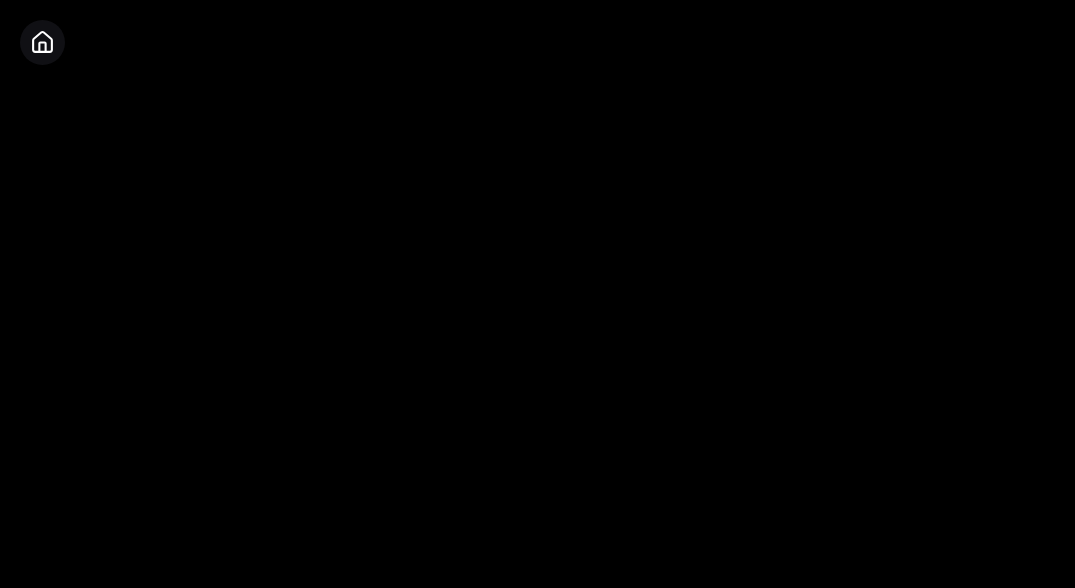
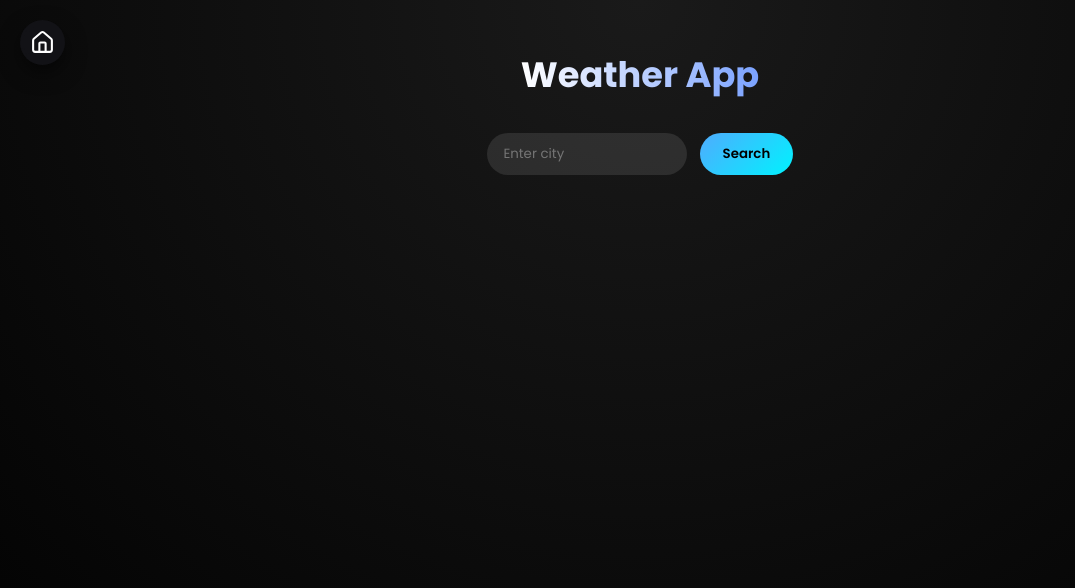
Before and after one commit to Hrisshhii/react-practice, a React (Vite) app in the folder MiniProjects/: page /react-practice/weather in a window 1280 px wide. Shown: the top 588 px of the page, without its empty margins (0-1075 px from the left). Built offline with nearby package versions, Linux system fonts and the light colour scheme.

Commit message:
Weathers app .. not completed API errors

```diff
--- a/MiniProjects/src/components/Weather/Weather.css
+++ b/MiniProjects/src/components/Weather/Weather.css
@@ -0,0 +1,90 @@
+.weather-page{
+  min-height:100vh;
+  background: radial-gradient(circle at top,#1a1a1a,#000);
+  display:flex;
+  flex-direction:column;
+  align-items:center;
+  padding:3rem 1.5rem;
+  color:white;
+}
+
+.weather-title{
+  font-size:2.2rem;
+  margin-bottom:2rem;
+  background:linear-gradient(90deg,#fff,#7aa2ff);
+  background-clip:text;
+  -webkit-background-clip:text;
+  -webkit-text-fill-color:transparent;
+}
+
+.weather-search{
+  display:flex;
+  gap:0.8rem;
+  margin-bottom:2rem;
+}
+
+.weather-search input{
+  padding:0.7rem 1rem;
+  border-radius:999px;
+  border:none;
+  outline:none;
+  background:rgba(255,255,255,0.1);
+  color:white;
+  width:200px;
+}
+
+.weather-search button{
+  padding:0.7rem 1.4rem;
+  border:none;
+  border-radius:999px;
+  background:linear-gradient(135deg,#4facfe,#00f2fe);
+  cursor:pointer;
+  font-weight:600;
+}
+
+.weather-search button:hover{
+  opacity:0.9;
+}
+
+.status{
+  color:#7aa2ff;
+  margin-top:1rem;
+}
+
+.error{
+  color:#ff6b6b;
+  margin-top:1rem;
+}
+
+.weather-card{
+  margin-top:2rem;
+  background:rgba(255,255,255,0.08);
+  backdrop-filter:blur(12px);
+  border-radius:18px;
+  padding:2rem 2.5rem;
+  text-align:center;
+  box-shadow:0 20px 40px rgba(0,0,0,0.6);
+  animation:fadeIn 0.5s ease;
+}
+
+.weather-card h2{
+  font-size:1.5rem;
+  margin-bottom:0.5rem;
+}
+
+.temp{
+  font-size:3rem;
+  font-weight:700;
+  color:#4facfe;
+}
+
+.desc{
+  text-transform:capitalize;
+  opacity:0.8;
+  margin-top:0.3rem;
+}
+
+@keyframes fadeIn{
+  from{opacity:0; transform:translateY(10px);}
+  to{opacity:1; transform:translateY(0);}
+}
--- a/MiniProjects/src/components/Weather/Weather.jsx
+++ b/MiniProjects/src/components/Weather/Weather.jsx
@@ -1,11 +1,62 @@
+import { useState } from 'react';
 import { BackHome } from '../BackHome';
 import './Weather.css';
 
 export function Weather(){
-    return (
-        <div>
-            <title>Weather App</title>
-            <BackHome />
+  const [city,setCity]=useState("");
+  const [weather,setWeather]=useState(null);
+  const [loading,setLoading]=useState(false);
+  const [error,setError]=useState("");
+
+  const searchWeather=async()=>{
+    if(!city.trim()) return;
+
+    setLoading(true);
+    setError("");
+    setWeather(null);
+    const API_KEY=import.meta.env.VITE_WEATHER_API_KEY;
+
+    try{
+      const geoRes= await fetch(`https://api.openweathermap.org/geo/1.0/direct?q=${encodeURIComponent(city)}&limit=1&appid=${API_KEY}`);
+      const geoData=await geoRes.json();
+      if(!geoData.length) throw new Error("City Not Found");
+      const {lat,lon}=geoData[0];
+
+      const res=await fetch(`https://api.openweathermap.org/data/2.5/weather?lat=${lat}&lon=${lon}&appid=${API_KEY}&units=metric`);
+      const data=await res.json();
+
+      setWeather(data);
+    }catch(err){
+      setError(err.message);
+    }finally{
+      setLoading(false);
+    }
+  };
+  return (
+    <div className='weather-page'>
+      <title>Weather App</title>
+      <BackHome />
+      <h1 className='weather-title'>Weather App</h1>
+
+      <div className='weather-search'>
+          <input
+              type='text'
+              placeholder='Enter city'
+              value={city}
+              onChange={(e)=>setCity(e.target.value)}
+          />
+          <button onClick={searchWeather}>Search</button>
+      </div>
+      {loading && <p className='status'>Loading...</p>}
+      {error && <p className='error'>{error}</p>}
+
+      {weather &&(
+        <div className='weather-card'>
+          <h2>{weather.name}</h2>
+          <p className='temp'>{Math.round(weather.main.temp)}°C</p>
+          <p className='desc'>{weather.weather[0].description}</p>
         </div>
-    );
+      )}
+    </div>
+  );
 };
```
Also changed, not shown: 1 other file (tests, documents, lock files or other folders).
